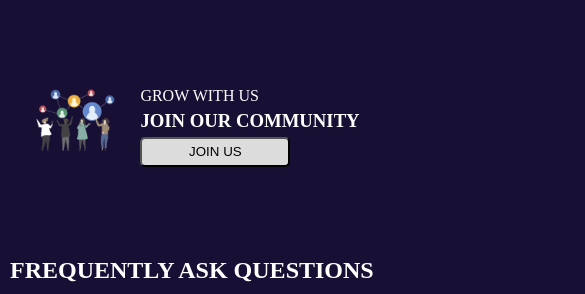
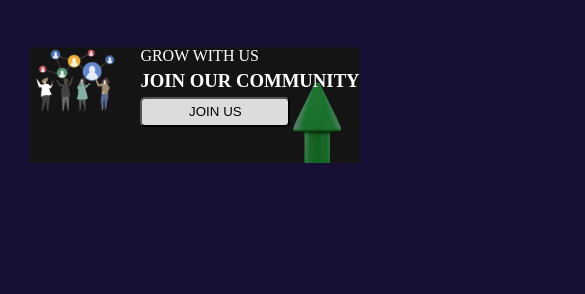
Before and after one commit to don-smith247/enterprise, a plain HTML site: page index.html in a window 390 px wide. Shown: the part 4368-4662 px from the top of the page, 585 px wide, since content can reach past the window. Drawn offline with Linux system fonts and the light colour scheme; files whose address does not match are found by name.

Commit message:
responsiveness adjustment

```diff
--- a/index.html
+++ b/index.html
@@ -31,6 +31,7 @@
             <div class="you"></div>
         </div>
     </nav>
+    <div class="all-and-all">
         <ul>
             <li>About</li>
             <li>Features</li>
@@ -43,7 +44,6 @@
                 </button>
             </li>
         </ul>
-    <section>
         <div class="sec-1">
             <div class="secc">
                 <img src="./Coin/cera/icons/sddsxc.png" alt="">
@@ -217,7 +217,7 @@
                         <p>DISCLAIMER</p>
                     </div>
                 </footer>
-    </section>
+    </div>
 </body>
 </html>
 <script>
--- a/style.css
+++ b/style.css
@@ -330,13 +330,13 @@ section{
     width: 370px;
 }
 .sccc{
-    background-image: url(./bg.png);
+    background-image: url(./Coin/bg.png);
     background-size: contain;
     display: flex;
+    background-repeat: no-repeat;
     gap: 20px;
-    height: 150px;
-    padding-top: 30px;
-    margin-top: 60px;
+    height: 200px;
+    margin-top: 50px;
 }
 .jj{
     width: 150px;
@@ -451,6 +451,11 @@ footer{
 }
 ul{
     display: none;
+}
+.all-and-all{
+    display: flex;
+    flex-direction: column;
+    align-items: center;
 }
 @media screen and (max-width: 950px){
     .cn-m{
```
Also changed, not shown: Coin/bg copy 2.png (added), Coin/bg copy.png (added). Lines whose indentation alone changed are shown as unchanged.
